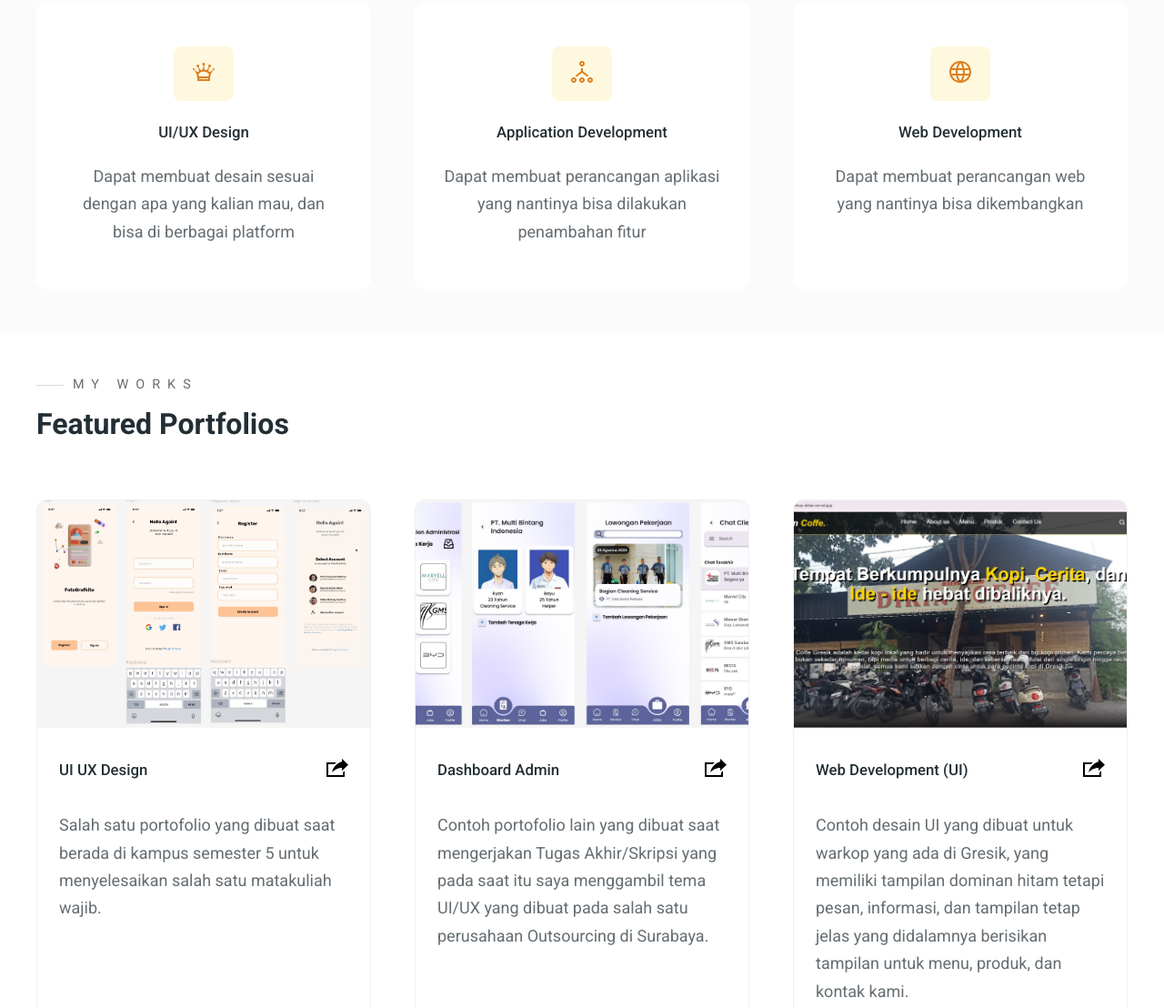
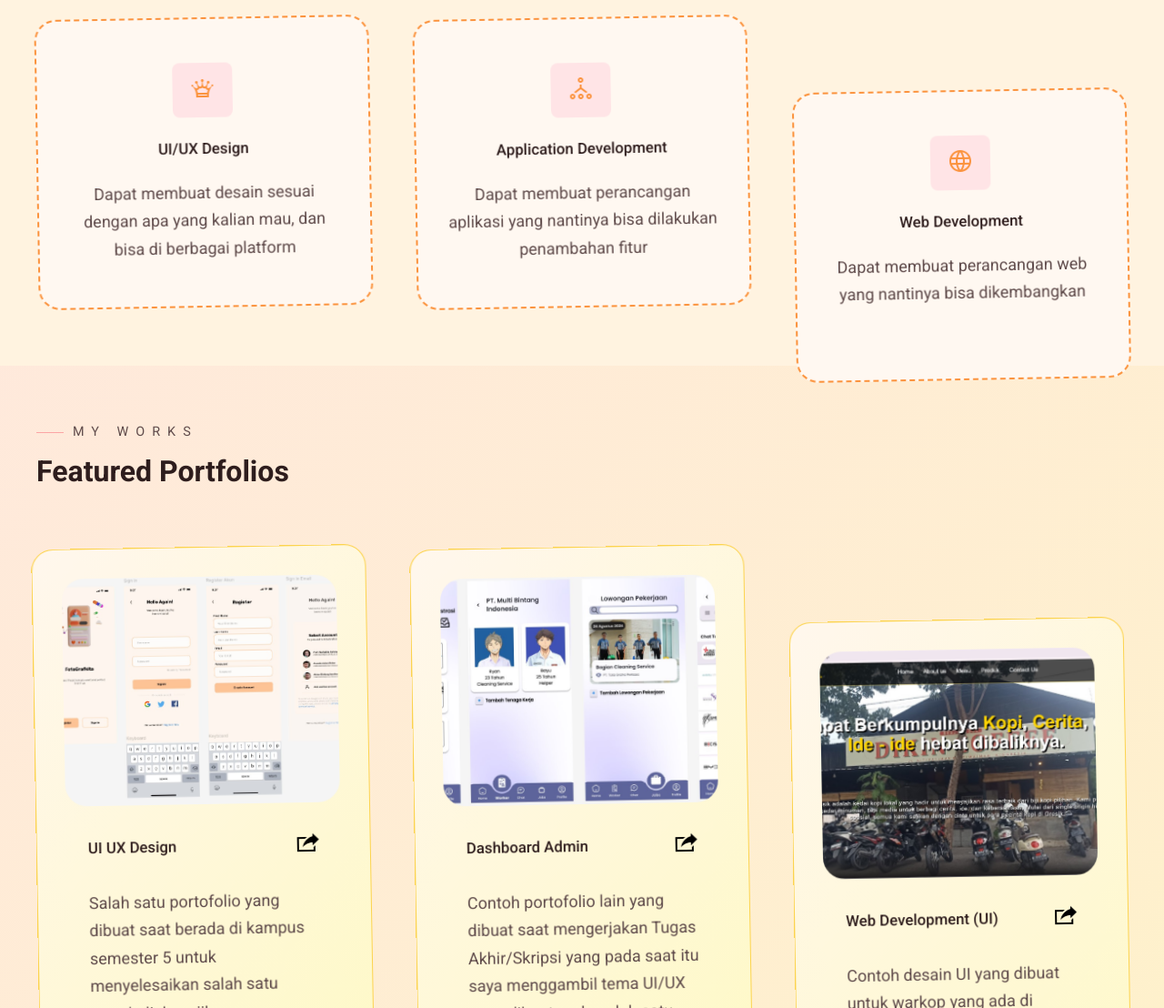
Before and after one commit to AkbarBintang-Code/PortofolioAkbarB, a plain HTML site: page index.html in a window 1280 px wide. Shown: the part 950-2058 px from the top of the page at 91% size. Drawn offline with nearby package versions, Linux system fonts and the light colour scheme.

Commit message:
eedit besar

```diff
--- a/styles/styles.css
+++ b/styles/styles.css
@@ -3,22 +3,33 @@
 
 
 :root {
-  --primaryTextColor: #232e35; /* Untuk title atau judul */
-  --secondaryTextColor: #656d72; /* Untuk text biasa seperti paragraph contohnya */
+  --primaryTextColor: #2e1d1d;
+  --secondaryTextColor: #5f4b4b;
+  --borderColor: #fcd34d;
+  --lineColor: #fca5a5;
+  --primaryBackgroundColor: #fff8f1;
+  --secondaryBackgroundColor: #fff3e0;
+  --thirdBackgroundColor: #ffe4e6;
 
-  --borderColor: #f1f1f1;
-  --lineColor: #d9d9d9; /* untuk line di pre-title */
+  --primaryIconColor: #fb923c;
+  --primaryIconColorHover: #f97316;
 
-  --primaryBackgroundColor: #fff;
-  --secondaryBackgroundColor: #fbfbfb;
-  --thirdBackgroundColor: #fef8df;
+  --sectionPadding: 4rem 0;
+  --itemBorderRadius: 1.5rem;
+}
 
-  --primaryIconColor: #d66b00dc;
-  --primaryIconColorHover: #aa5b00;
+::-webkit-scrollbar {
+  width: 8px;
+  border-radius: 5px;
+}
 
-  --sectionPadding: 3rem 0;
+::-webkit-scrollbar-track {
+  background-color: rgb(145, 145, 145);
+}
 
-  --itemBorderRadius: 0.7rem;
+::-webkit-scrollbar-thumb {
+  background-color: #fffbe6;
+  border-radius: 5px;
 }
 
 * {
@@ -30,6 +41,7 @@
 
 body {
   font-family: "Roboto", sans-serif;
+  background: linear-gradient(135deg, #ffe4e6 0%, #fef3c7 50%, #d1fae5 100%);
 }
 
 h1,
@@ -166,6 +178,36 @@ a {
   /* grid-template-columns: 1fr 1fr 1fr; use this first, use code below when its time for explaining responsive design part */
   grid-template-columns: repeat(auto-fit, minmax(250px, 1fr));
   gap: 3rem;
+}
+
+.service, .portfolio, .certificate {
+  background-color: var(--secondaryBackgroundColor);
+  border-radius: var(--itemBorderRadius);
+  padding: 2rem;
+  box-shadow: 0 0 0 rgba(0,0,0,0);
+  transition: transform 0.3s ease, box-shadow 0.3s ease;
+}
+
+.service:hover, .portfolio:hover, .certificate:hover {
+  transform: translateY(-5px);
+  box-shadow: 0 8px 20px rgba(0,0,0,0.1);
+}
+
+.portfolio-cover img, .certificate-cover img {
+  width: 100%;
+  height: 200px;
+  object-fit: cover;
+  border-radius: var(--itemBorderRadius);
+}
+
+.service, .portfolio, .certificate {
+  background: linear-gradient(135deg, #fff7ed, #fef9c3);
+  border: 2px dashed #fb923c;
+  transform: rotateZ(-1deg);
+}
+
+.service:hover, .portfolio:hover, .certificate:hover {
+  transform: rotateZ(0deg) scale(1.02);
 }
 
 /* --- Logo and Navigation Menu --- */
@@ -691,3 +733,19 @@ footer {
   transition: color 0.4s, transform 0.5s;
   transform: translateY(-5px);
 }
+
+footer {
+  background: linear-gradient(to right, #fb923c, #f43f5e);
+  color: #fff;
+  font-weight: bold;
+}
+
+.footer-icons svg {
+  fill: #fff;
+  transition: 0.3s;
+}
+
+.footer-icons a:hover svg {
+  fill: #000;
+  transform: rotate(-10deg) scale(1.2);
+}
```
